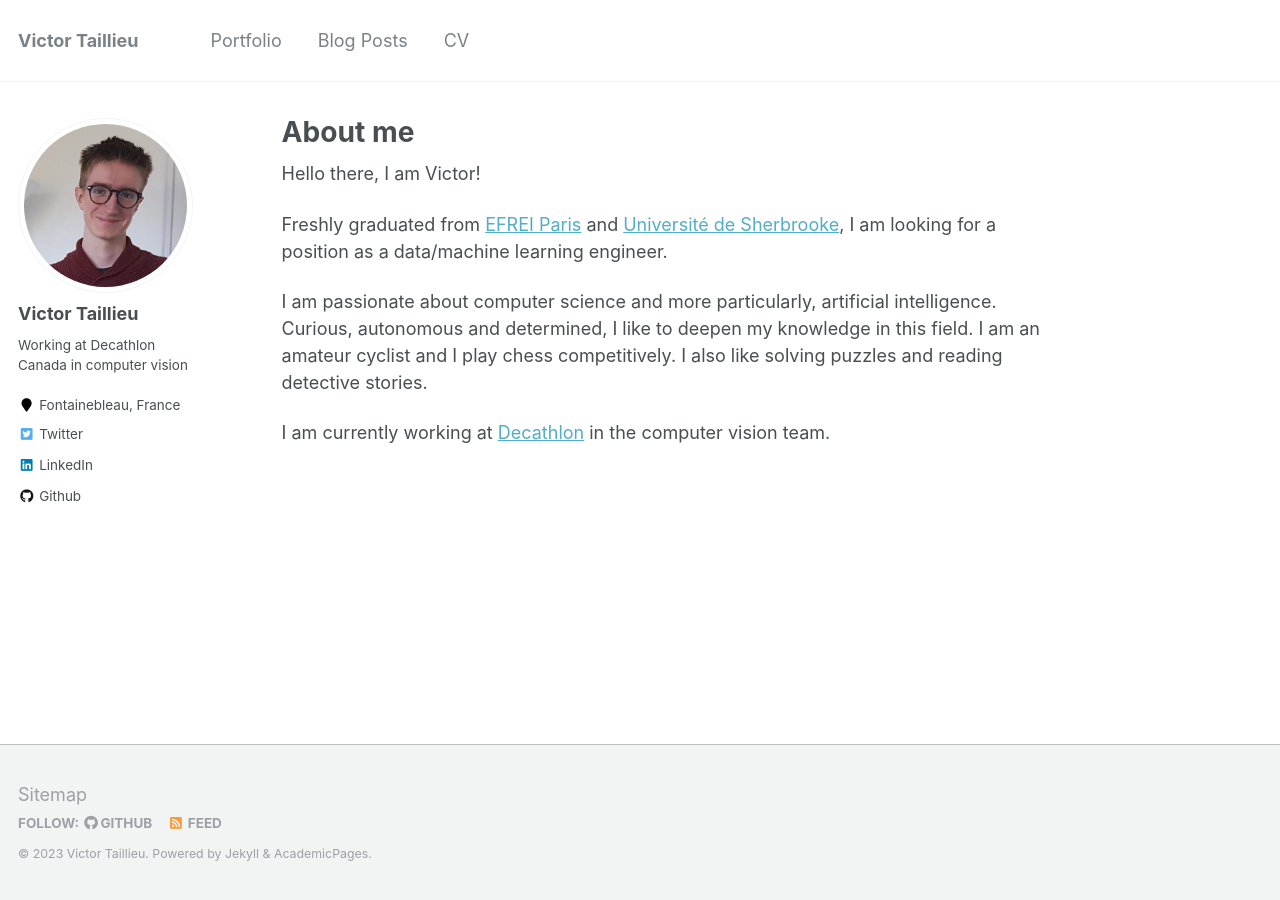
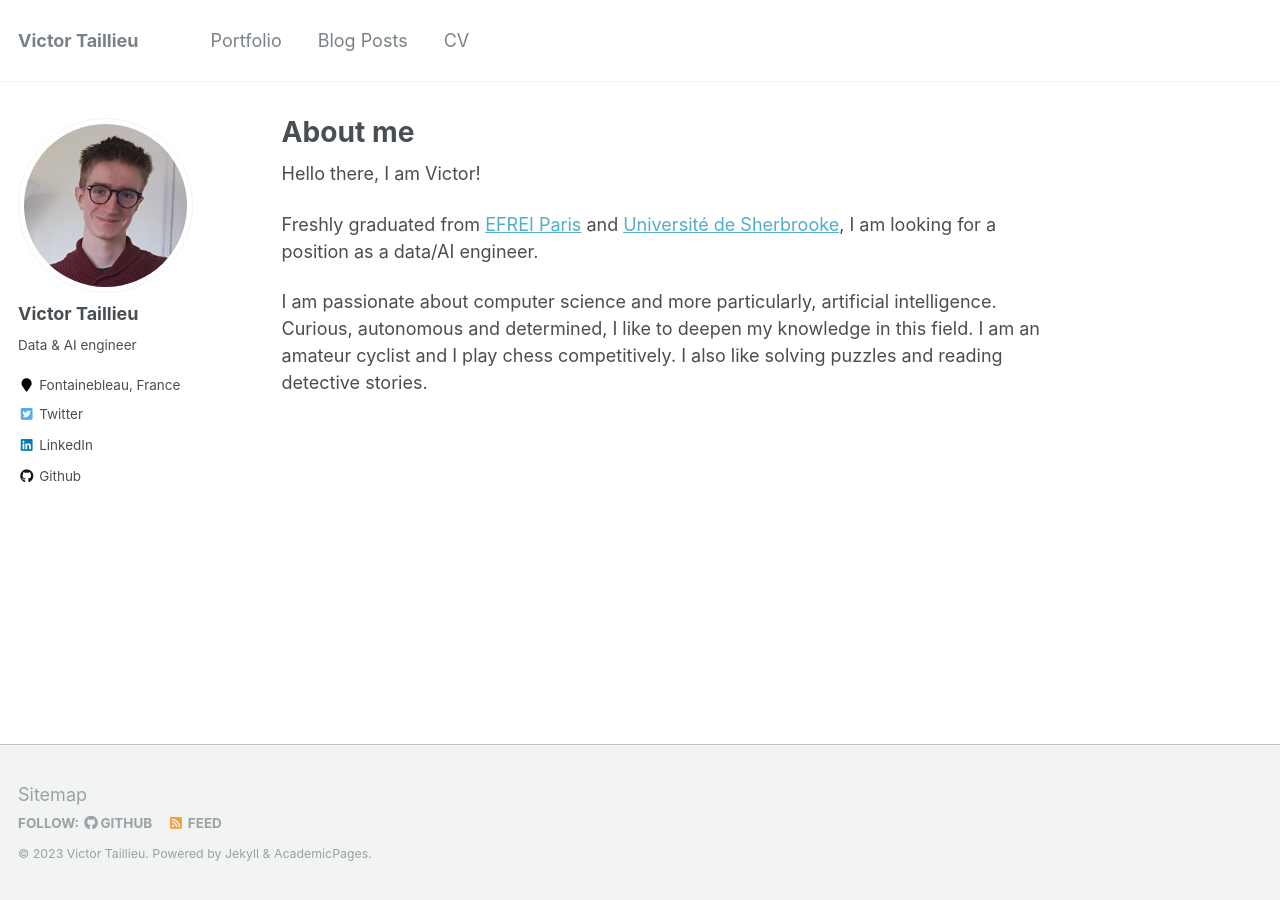
Before and after one commit to VictorTaillieu/victortaillieu.github.io, a Jekyll site: the page built from _pages/about.md, in a window 1280 px wide. Built offline with Jekyll 4.4.1, drawn with Linux system fonts in a browser that asks for light colours.

Commit message:
Update role

```diff
--- a/_config.yml
+++ b/_config.yml
@@ -82,7 +82,7 @@ analytics:
 author:
   name             : "Victor Taillieu"
   avatar           : "profile.jpeg"
-  bio              : "Working at Decathlon Canada in computer vision"
+  bio              : "Data & AI engineer"
   location         : "Fontainebleau, France"
   employer         :
   pubmed           :
--- a/_pages/about.md
+++ b/_pages/about.md
@@ -10,8 +10,6 @@ redirect_from:
 
 Hello there, I am Victor!
 
-Freshly graduated from [EFREI Paris](https://eng.efrei.fr/) and [Université de Sherbrooke](https://www.usherbrooke.ca/about/), I am looking for a position as a data/machine learning engineer.
+Freshly graduated from [EFREI Paris](https://eng.efrei.fr/) and [Université de Sherbrooke](https://www.usherbrooke.ca/about/), I am looking for a position as a data/AI engineer.
 
 I am passionate about computer science and more particularly, artificial intelligence. Curious, autonomous and determined, I like to deepen my knowledge in this field. I am an amateur cyclist and I play chess competitively. I also like solving puzzles and reading detective stories.
-
-I am currently working at [Decathlon](https://www.decathlon.com/) in the computer vision team.
```
